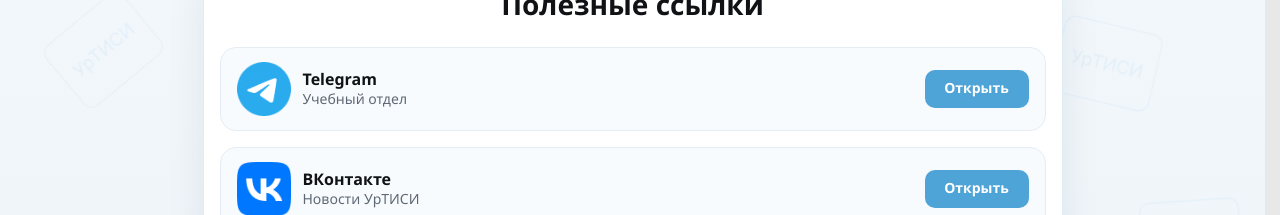
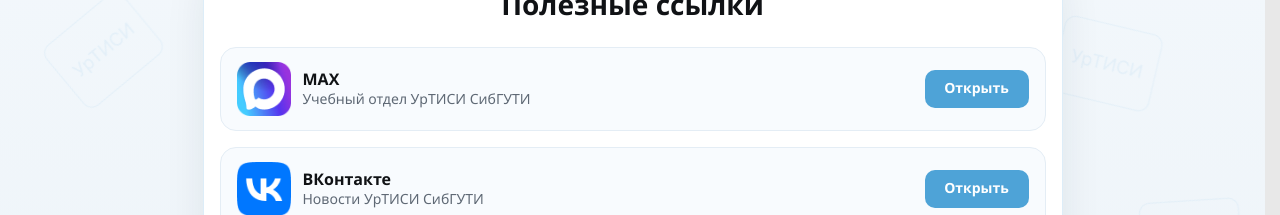
Before and after one commit to Viktor7774564/EduDepartUrTISI, a Vue app in the folder frontend/: page /login in a window 1280 px wide. Shown: the part 585-800 px from the top of the page. Built offline with nearby package versions, Linux system fonts and the light colour scheme; no server answers.

Commit message:
Replacing useful Telegram links with Max links

```diff
--- a/frontend/src/views/LoginView.vue
+++ b/frontend/src/views/LoginView.vue
@@ -22,17 +22,17 @@ const isLoading = ref(false)
 
 const helpfulLinks = [
   {
-    id: 'telegram',
-    title: 'Telegram',
-    subtitle: 'Учебный отдел',
-    icon: telegramIcon,
-    alt: 'Логотип Telegram',
-    url: 'https://t.me/c/2226177795/1',
+    id: 'max',
+    title: 'MAX',
+    subtitle: 'Учебный отдел УрТИСИ СибГУТИ',
+    icon: maxIcon,
+    alt: 'Логотип Max',
+    url: 'https://max.ru/join/AHiAjC8oCThnq2HqMGw9kNNZ6rgOgBSu97yA8gLJoyQ',
   },
   {
     id: 'vk',
     title: 'ВКонтакте',
-    subtitle: 'Новости УрТИСИ',
+    subtitle: 'Новости УрТИСИ СибГУТИ',
     icon: vkIcon,
     alt: 'Логотип ВКонтакте',
     url: 'https://vk.com/urtisi',
@@ -40,7 +40,7 @@ const helpfulLinks = [
   {
     id: 'max',
     title: 'MAX',
-    subtitle: 'Новости УрТИСИ',
+    subtitle: 'Новости УрТИСИ СибГУТИ',
     icon: maxIcon,
     alt: 'Логотип MAX',
     url: 'https://max.ru/id5405101327_gos2',
```
